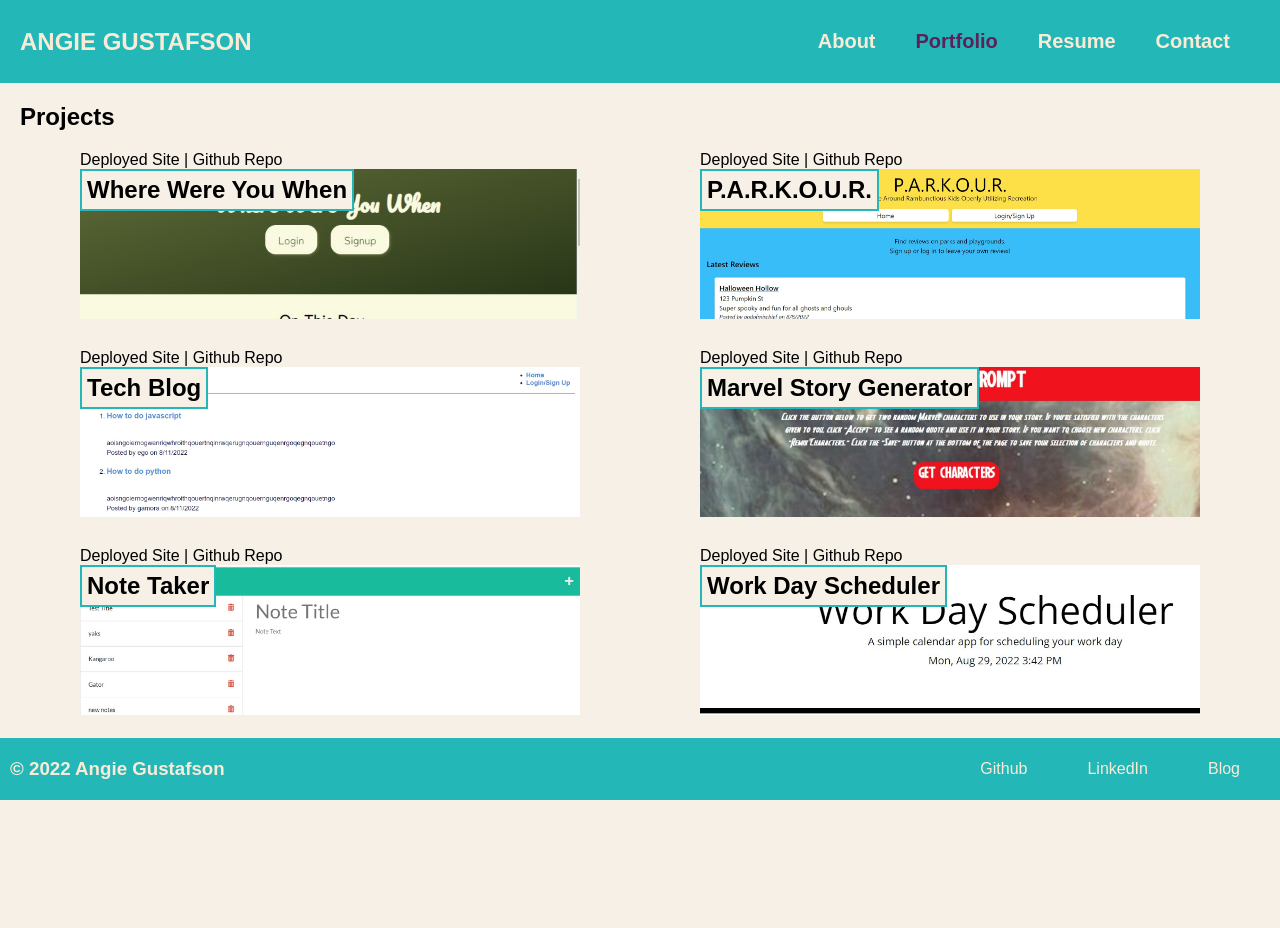
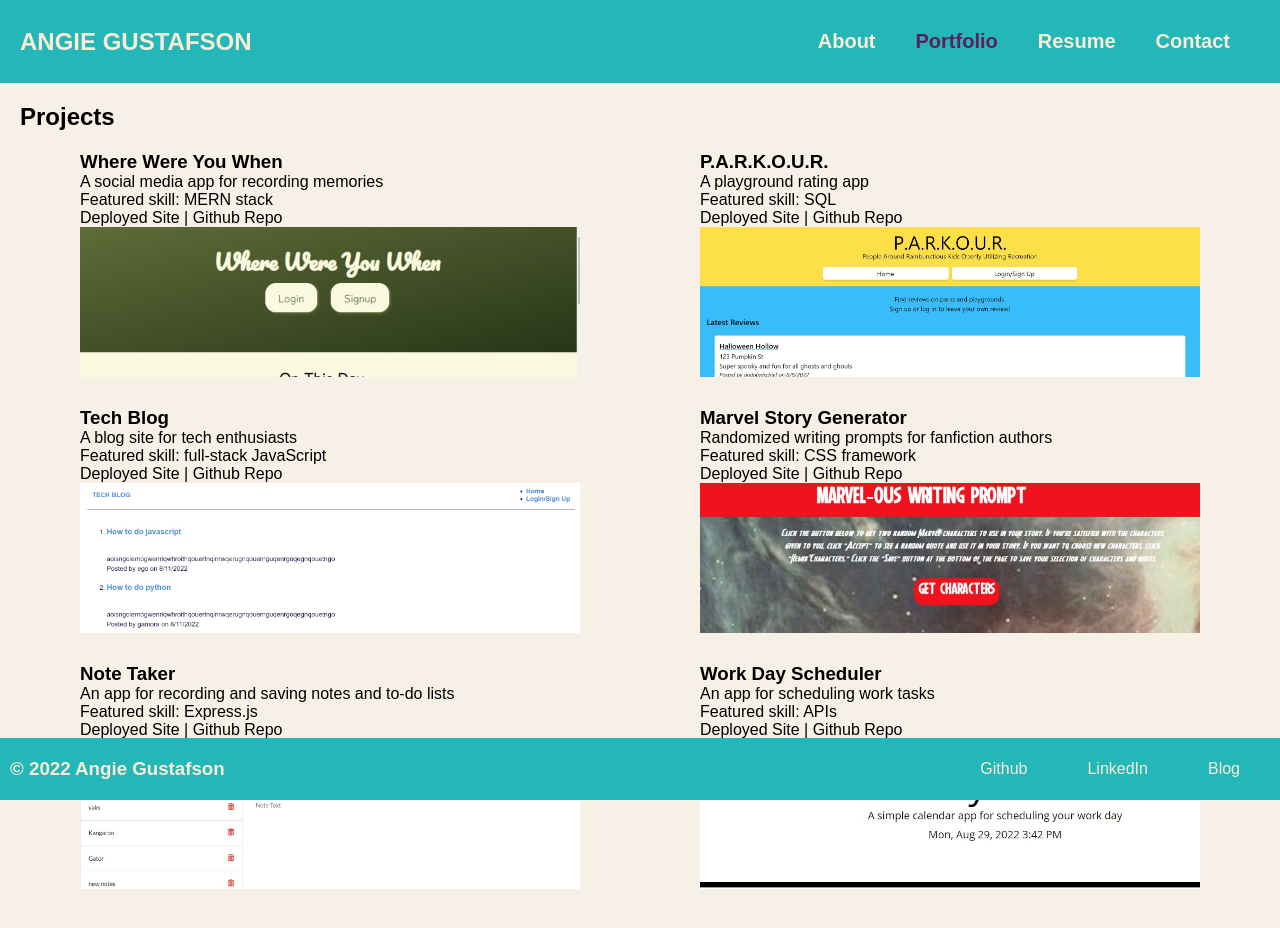
Before and after one commit to angiebunk1/portfolio-ag, a React (Create React App) app: page / in a window 1280 px wide. Both pictures are taken after a click on the element "Portfolio". Shown: the top 928 px of the page. Before the commit the page ends 800 px from the top, so only its background shows below. Built offline with nearby package versions, Linux system fonts and the light colour scheme.

Commit message:
added details to portfolio

```diff
--- a/src/App.css
+++ b/src/App.css
@@ -135,14 +135,6 @@ footer h3 {
   padding: 20px 0px;
   flex-wrap: wrap;
   justify-content: space-around;
-
-}
-
-.project-titles {
-  background-color:var(--primary-color);
-  position: absolute;
-  padding: 5px;
-  border: solid 2px var(--secondary-color);
 
 }
 
--- a/src/components/Portfolio/index.js
+++ b/src/components/Portfolio/index.js
@@ -4,12 +4,12 @@ import Project from "../Project";
 
 function Portfolio () {
     const [projects] = useState([
-        { title: 'Where Were You When', link1: 'https://where-were-you-when.herokuapp.com/', link2: 'https://github.com/angiebunk1/Where-Were-You-When', label: 'project1' },
-        { title: 'P.A.R.K.O.U.R.', link1: 'https://parkour-review.herokuapp.com/', link2: 'https://github.com/angiebunk1/playground-rating-app', label: 'project2' },
-        { title: 'Tech Blog', link1: 'https://desolate-temple-40613.herokuapp.com/', link2: 'https://github.com/angiebunk1/Tech-Blog', label: 'project3' },
-        { title: 'Marvel Story Generator', link1: 'https://kaylab78.github.io/marvel-story-generator/', link2: 'https://github.com/angiebunk1/marvel-story-generator', label: 'project4' },
-        { title: 'Note Taker', link1: 'https://blooming-springs-91895.herokuapp.com/', link2: 'https://github.com/angiebunk1/note-taker', label: 'project5' },
-        { title: 'Work Day Scheduler', link1: 'https://angiebunk1.github.io/workday-calendar/', link2: 'https://github.com/angiebunk1/workday-calendar', label: 'project6' },
+        { title: 'Where Were You When', link1: 'https://where-were-you-when.herokuapp.com/', link2: 'https://github.com/angiebunk1/Where-Were-You-When', label: 'project1', description: 'A social media app for recording memories', tech: 'Featured skill: MERN stack' },
+        { title: 'P.A.R.K.O.U.R.', link1: 'https://parkour-review.herokuapp.com/', link2: 'https://github.com/angiebunk1/playground-rating-app', label: 'project2', description: 'A playground rating app', tech: 'Featured skill: SQL'  },
+        { title: 'Tech Blog', link1: 'https://desolate-temple-40613.herokuapp.com/', link2: 'https://github.com/angiebunk1/Tech-Blog', label: 'project3', description: 'A blog site for tech enthusiasts', tech: 'Featured skill: full-stack JavaScript'  },
+        { title: 'Marvel Story Generator', link1: 'https://kaylab78.github.io/marvel-story-generator/', link2: 'https://github.com/angiebunk1/marvel-story-generator', label: 'project4', description: 'Randomized writing prompts for fanfiction authors', tech: 'Featured skill: CSS framework'  },
+        { title: 'Note Taker', link1: 'https://blooming-springs-91895.herokuapp.com/', link2: 'https://github.com/angiebunk1/note-taker', label: 'project5', description: 'An app for recording and saving notes and to-do lists', tech: 'Featured skill: Express.js'  },
+        { title: 'Work Day Scheduler', link1: 'https://angiebunk1.github.io/workday-calendar/', link2: 'https://github.com/angiebunk1/workday-calendar', label: 'project6', description: 'An app for scheduling work tasks', tech: 'Featured skill: APIs' },
         ]);
 
       return (
--- a/src/components/Project/index.js
+++ b/src/components/Project/index.js
@@ -3,7 +3,7 @@ import React from "react";
 
 
 function Project ({ project }) {
-    const {title, link1, link2, label } = project
+    const {title, link1, link2, label, description, tech } = project
 
 return (
 
@@ -11,16 +11,21 @@ return (
         <div>
         <div>
         <p>
+        <h3>{title}</h3>
+        {description}
+        </p>
+        <p>
+            {tech}
+        </p>
+        <p>
         <a href={link1} target='_blank'>Deployed Site  |  </a>
         <a href={link2} target='_blank'>Github Repo</a>
         </p>
         </div>
         <div className={label}>
-            <h2 className="project-titles">
-            {title}
-            </h2>
 
         </div>
+
 
         </div>
     </>
```
